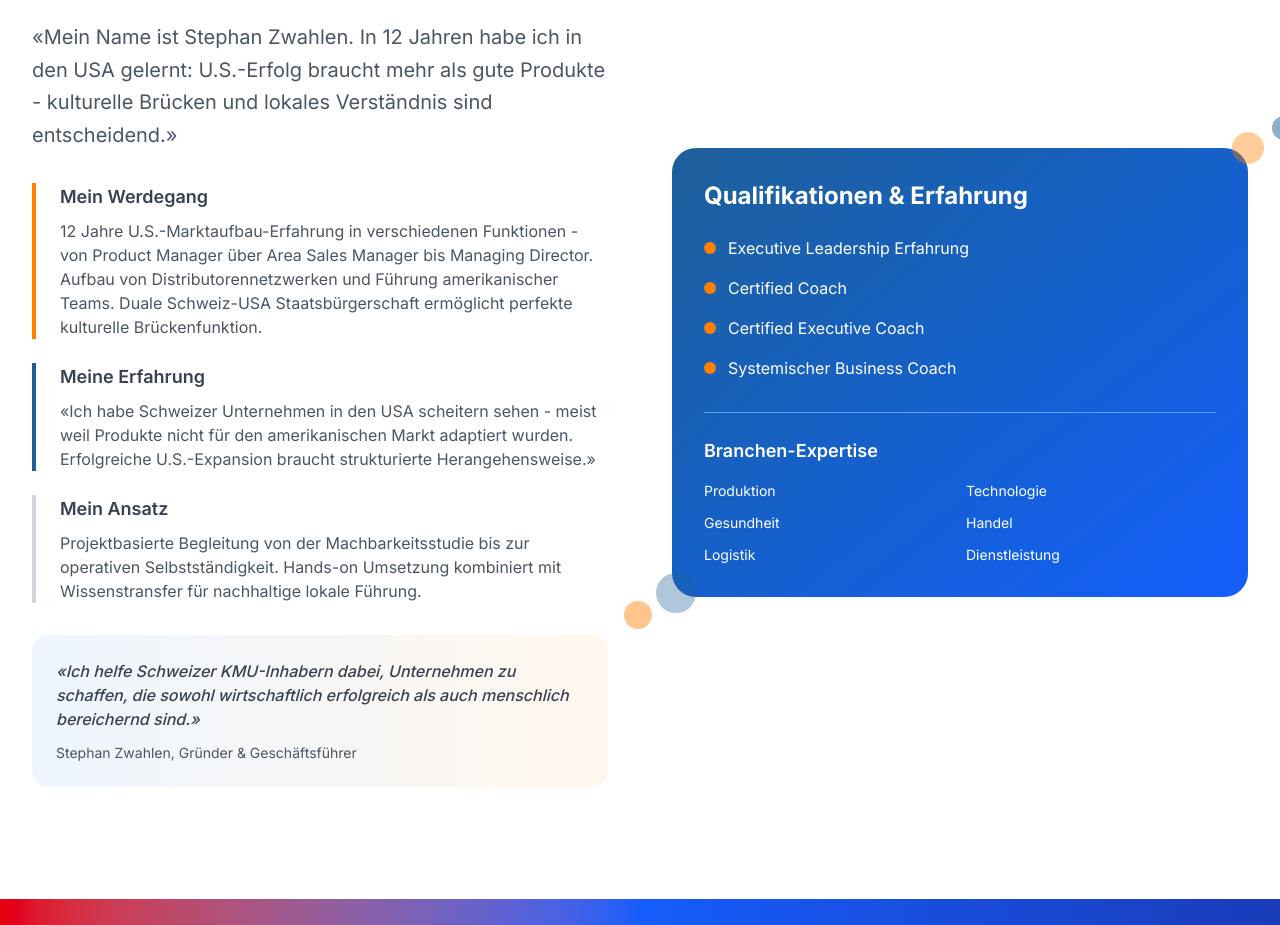
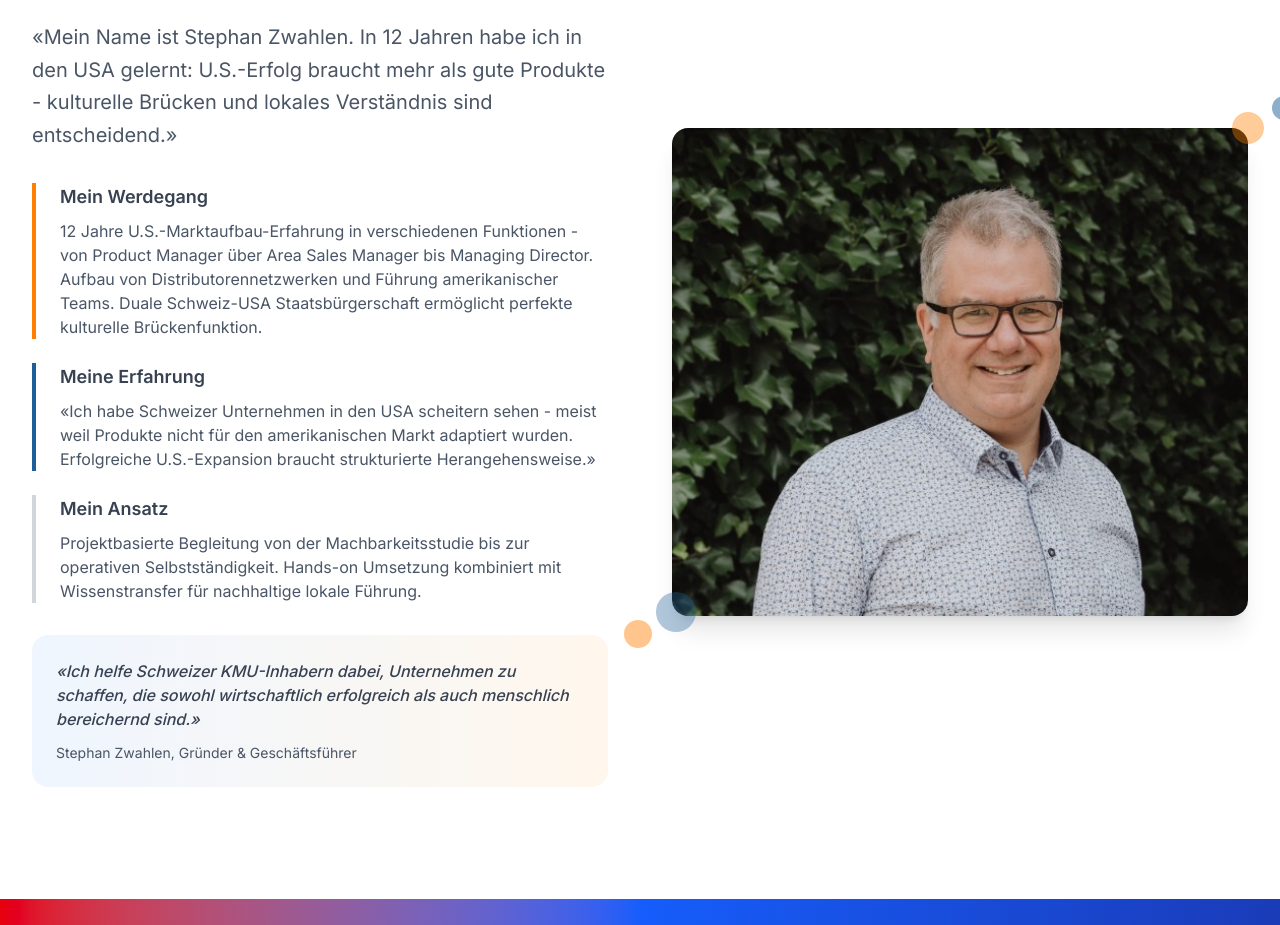
Before and after one commit to mtn-mover/aversis_web, a Next.js app: page / in a window 1280 px wide. Shown: the part 3203-4128 px from the top of the page. Built offline with nearby package versions, Linux system fonts and the light colour scheme.

Commit message:
Replace qualifications box with Stephan Zwahlen photo

```diff
--- a/src/app/page.tsx
+++ b/src/app/page.tsx
@@ -410,39 +410,13 @@ export default function Home() {
             </div>
 
             <div className="relative">
-              <div className="bg-gradient-to-br from-aversis-blue to-blue-600 rounded-3xl p-8 text-white">
-                <h3 className="text-2xl font-bold mb-6">Qualifikationen & Erfahrung</h3>
-                <div className="space-y-4">
-                  <div className="flex items-center">
-                    <div className="w-3 h-3 bg-aversis-orange rounded-full mr-3"></div>
-                    <span>Executive Leadership Erfahrung</span>
-                  </div>
-                  <div className="flex items-center">
-                    <div className="w-3 h-3 bg-aversis-orange rounded-full mr-3"></div>
-                    <span>Certified Coach</span>
-                  </div>
-                  <div className="flex items-center">
-                    <div className="w-3 h-3 bg-aversis-orange rounded-full mr-3"></div>
-                    <span>Certified Executive Coach</span>
-                  </div>
-                  <div className="flex items-center">
-                    <div className="w-3 h-3 bg-aversis-orange rounded-full mr-3"></div>
-                    <span>Systemischer Business Coach</span>
-                  </div>
-                </div>
-
-                <div className="mt-8 pt-6 border-t border-blue-400">
-                  <h4 className="text-lg font-semibold mb-4">Branchen-Expertise</h4>
-                  <div className="grid grid-cols-2 gap-3 text-sm">
-                    <div>Produktion</div>
-                    <div>Technologie</div>
-                    <div>Gesundheit</div>
-                    <div>Handel</div>
-                    <div>Logistik</div>
-                    <div>Dienstleistung</div>
-                  </div>
-                </div>
-              </div>
+              <Image
+                src="/images/Steph_low res.jpg"
+                alt="Stephan Zwahlen"
+                width={600}
+                height={600}
+                className="rounded-2xl shadow-xl object-cover"
+              />
 
               {/* Decorative elements - Logo Theme */}
               <div className="absolute -top-4 -right-4 w-8 h-8 bg-aversis-orange rounded-full opacity-40"></div>
```
